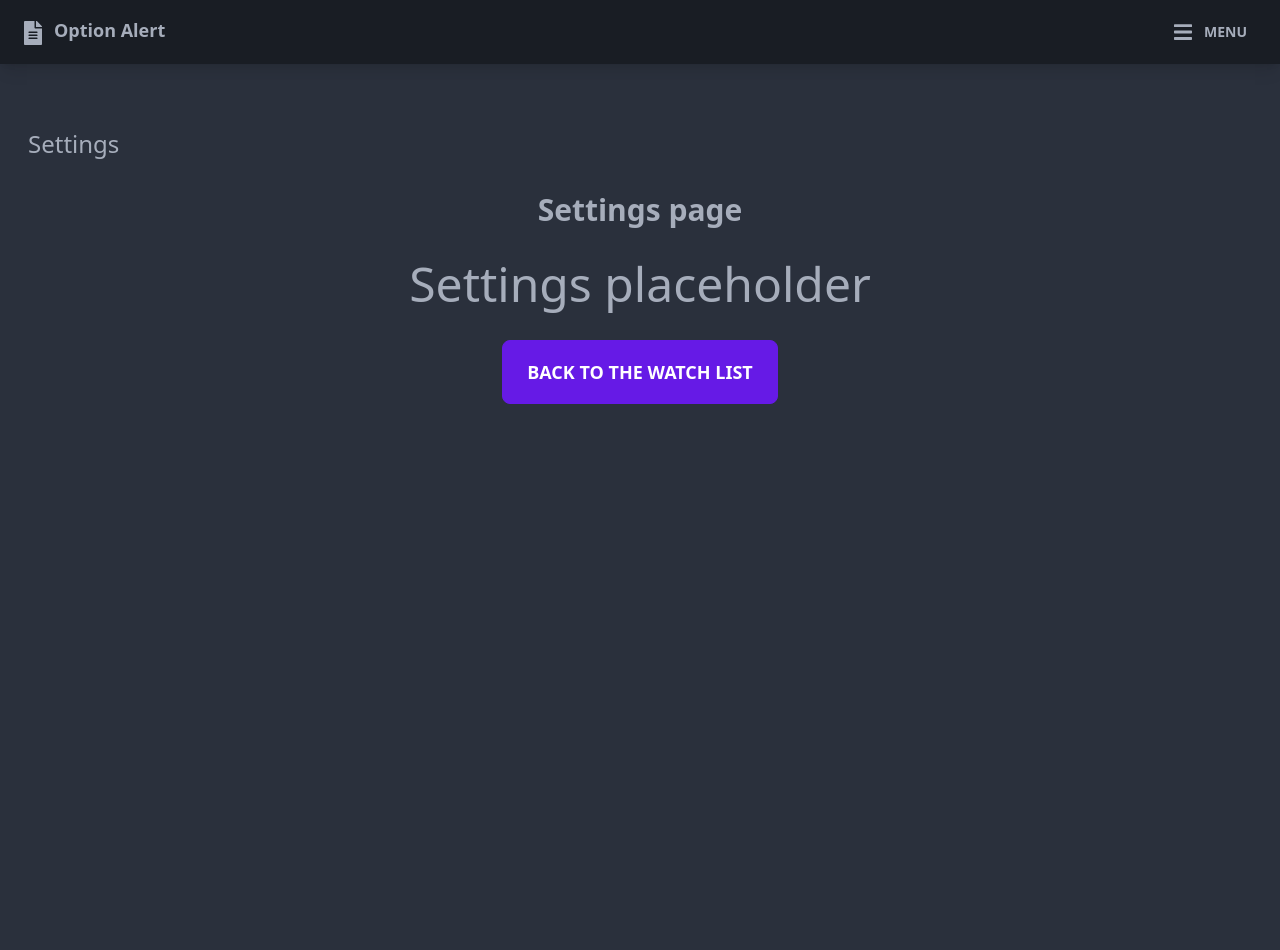
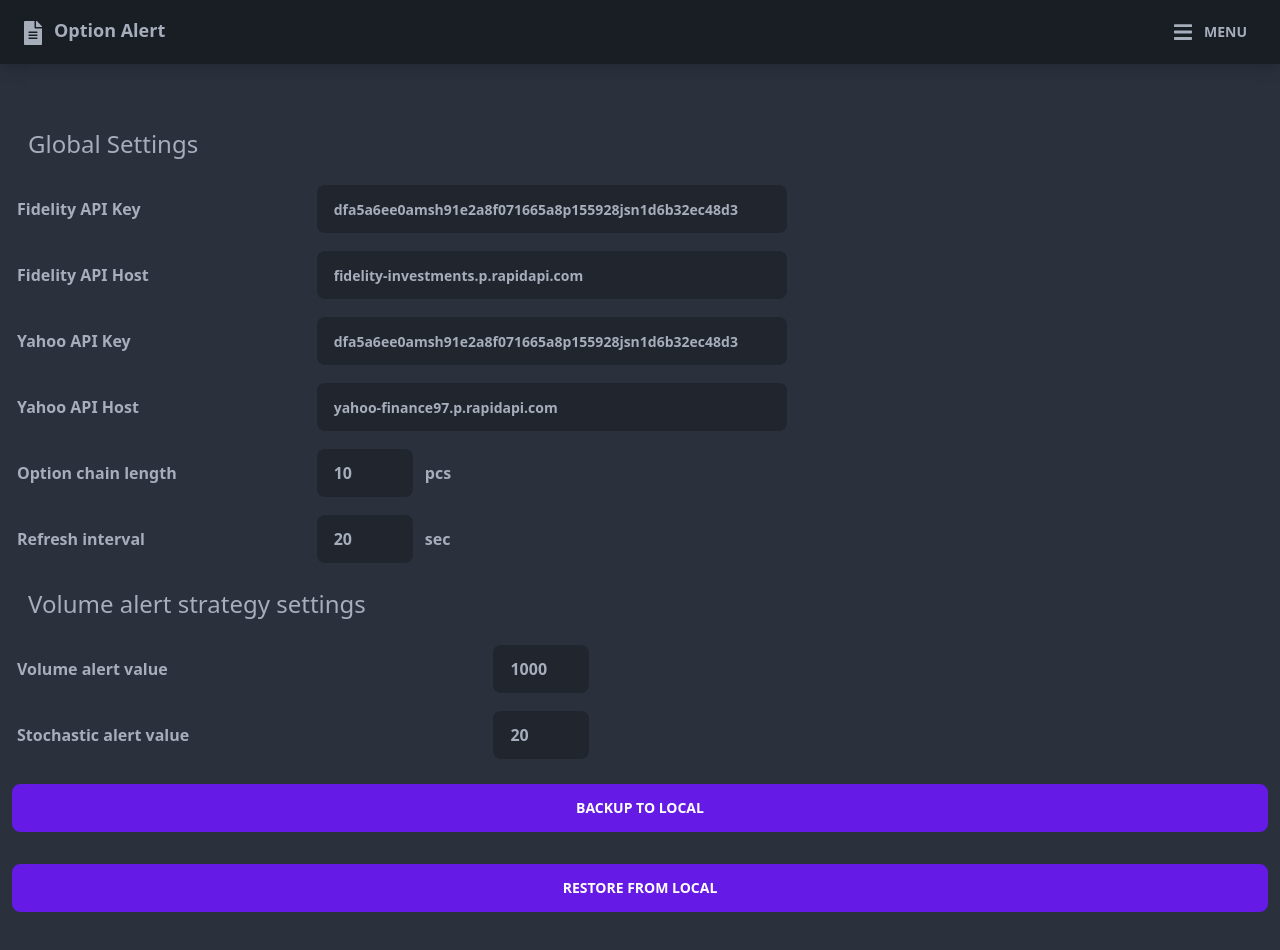
Before and after one commit to gbodacs/OptionAlert, a React (Create React App) app: page /#/settings in a window 1280 px wide. Shown: the top 950 px of the page. Before the commit the page ends 800 px from the top, so only its background shows below. Built offline with nearby package versions, Linux system fonts and the light colour scheme.

Commit message:
Settings + save data to local storage

```diff
--- a/src/Alert/AlertManager.ts
+++ b/src/Alert/AlertManager.ts
@@ -1,5 +1,6 @@
 import { timeStamp } from "console";
 import logger from "../Utils/logger";
+import { getUnderlyingTickerFromOptionsTicker } from "../Utils/timedate";
 import AlertItem from "./AlertItem";
 
 class AlertManager {
@@ -36,7 +37,8 @@ class AlertManager {
     return false;
   }
 
-  public Alert(underlyingTicker: string, optionTicker: string, strategy: string, timestamp:number, text: string) {
+  public Alert(optionTicker: string, strategy: string, timestamp:number, text: string) {
+    const underlyingTicker = getUnderlyingTickerFromOptionsTicker(optionTicker);
     if (! this.AddItemToList(underlyingTicker, optionTicker, strategy, timestamp, text) )
       return; // Already added to the list
 
--- a/src/Global/ConstManager.ts
+++ b/src/Global/ConstManager.ts
@@ -1,26 +1,109 @@
+
+interface SaveData  {
+  yahooKey:string,
+  yahooHost: string,
+  fidelityKey: string,
+  fidelityHost: string,
+  optionChainLen: number,
+  refreshInterval: number
+  OptionVolumeStrategy:{
+    volumeAlertValue: number,
+    stochasticAlertValue: number
+  }
+}
 
 export default class ConstManager {
-  private volumeMin = 1000;
-  private stochasticUnder = 20;
+  constructor() {
+    this.Restore()
+  }
+
+  private constManagerName = "ConstManager"
+
+  private volumeAlertValue = 1000;
+  private stochasticAlertValue = 20;
   private optionChainLength = 10;
-  private refreshInterval = 10000; // 20 sec refresh
+  private refreshInterval = 20000; // 20 sec refresh
 //
-  private fidelityKey = "xxxxx"
-  private fidelityHost = "xxxxx"
+  private fidelityKey = "dfa5a6ee0amsh91e2a8f071665a8p155928jsn1d6b32ec48d3"
+  private fidelityHost = "fidelity-investments.p.rapidapi.com"
 
-  private yahooKey = "xxxxx"
-  private yahooHost = "xxxxx"
+  private yahooKey = "dfa5a6ee0amsh91e2a8f071665a8p155928jsn1d6b32ec48d3"
+  private yahooHost = "yahoo-finance97.p.rapidapi.com"
 
-  public getVolumeMin(): number {return this.volumeMin;}
-
+  // Globals
   public getRefreshInterval(): number {return this.refreshInterval;}
-
   public getOptionChainLength(): number {return this.optionChainLength;}
-  public getStochasticUnder(): number {return this.stochasticUnder;}
-
   public getFidelityKey(): string {return this.fidelityKey;}
   public getFidelityHost(): string {return this.fidelityHost;}
-
   public getYahooKey(): string {return this.yahooKey;}
   public getYahooHost(): string {return this.yahooHost;}
+
+  public setRefreshInterval(i: number) {this.refreshInterval = i} // in millisecond
+  public setOptionChainLength(i: number) {this.optionChainLength = i}
+  public setFidelityKey(i: string) {this.fidelityKey = i}
+  public setFidelityHost(i: string) {this.fidelityHost = i}
+  public setYahooKey(i: string) {this.yahooKey = i}
+  public setYahooHost(i: string) {this.yahooHost = i}
+
+  // VolumeAlert Strategy
+  public getVolumeAlertValue(): number {return this.volumeAlertValue;}
+  public getStochasticAlertValue(): number {return this.stochasticAlertValue;}
+
+  public setVolumeAlertValue(i: number) {this.volumeAlertValue = i}
+  public setStochasticAlertValue(i: number) {this.stochasticAlertValue = i}
+
+
+  Backup() {
+    let saveData: SaveData = {
+      yahooKey: "",
+      yahooHost: "",
+      fidelityKey: "",
+      fidelityHost: "",
+      optionChainLen: 10,
+      refreshInterval: 60000,
+      OptionVolumeStrategy: {
+        volumeAlertValue: 1000,
+        stochasticAlertValue: 20
+      }
+    };
+
+    saveData.yahooHost = this.yahooHost
+    saveData.yahooKey = this.yahooKey
+    saveData.fidelityHost = this.fidelityHost
+    saveData.fidelityKey = this.fidelityKey
+    saveData.optionChainLen = this.optionChainLength
+    saveData.refreshInterval = this.refreshInterval
+    saveData.OptionVolumeStrategy.volumeAlertValue = this.volumeAlertValue
+    saveData.OptionVolumeStrategy.stochasticAlertValue = this.stochasticAlertValue
+
+    localStorage.setItem(this.constManagerName, JSON.stringify(saveData))
+  }
+
+  Restore() {
+    let loadData: SaveData = {
+      yahooKey: "",
+      yahooHost: "",
+      fidelityKey: "",
+      fidelityHost: "",
+      optionChainLen: 10,
+      refreshInterval: 60000,
+      OptionVolumeStrategy: {
+        volumeAlertValue: 1000,
+        stochasticAlertValue: 20
+      }
+    };
+
+    const itemFromStorage = localStorage.getItem(this.constManagerName)
+    if (itemFromStorage) {
+      loadData = JSON.parse(itemFromStorage)
+      this.setFidelityHost(loadData.fidelityHost)
+      this.setFidelityKey(loadData.fidelityKey)
+      this.setYahooHost(loadData.yahooHost)
+      this.setYahooKey(loadData.yahooKey)
+      this.setOptionChainLength(loadData.optionChainLen)
+      this.setRefreshInterval(loadData.refreshInterval)
+      this.setStochasticAlertValue(loadData.OptionVolumeStrategy.stochasticAlertValue)
+      this.setVolumeAlertValue(loadData.OptionVolumeStrategy.volumeAlertValue)
+    }
+  }
 }
--- a/src/Logic/Strategy/VwapUnder.ts
+++ b/src/Logic/Strategy/VwapUnder.ts
@@ -8,7 +8,7 @@ import {Vwap, VwapInput} from "../../Indicators/vwap"
 
 class VwapAboveStrategy extends StrategyBase {
   constructor(optionTicker: string, underlyingTicker:string) {
-    super(optionTicker, underlyingTicker, "Josh VWAP under");
+    super(optionTicker, "Josh VWAP under");
   }
 
   Tick():void {
--- a/src/Ui/pages/AddNew.tsx
+++ b/src/Ui/pages/AddNew.tsx
@@ -23,7 +23,7 @@ function AddNew() {
   const addButtonHandler = async (event: React.MouseEvent<HTMLButtonElement>) => {
     event.preventDefault();
 
-    Global.getInstance().getStrategyManager().AddVolumeAboveStrategy(ticker, option);
+    Global.getInstance().getStrategyManager().AddVolumeAboveStrategy(option);
     toast.info(option+" Added")
   }
 
--- a/src/Ui/pages/Settings.tsx
+++ b/src/Ui/pages/Settings.tsx
@@ -1,5 +1,8 @@
 import { useEffect, useState } from "react";
 import { Link } from "react-router-dom";
+import { toast } from "react-toastify";
+import Global from "../../Global/Global";
+import VolumeAboveStrategy from "../../Logic/Strategy/VolumeAbove";
 import closeDropDown from "../../Utils/closedropdown";
 
 export default function Settings() {
@@ -7,31 +10,159 @@ export default function Settings() {
   const [fidelityHost, setFidelityHost] = useState<string>("");
   const [yahooKey, setYahooKey] = useState<string>("");
   const [yahooHost, setYahooHost] = useState<string>("");
+  const [optionChainLength, setOptionChainLength] = useState<number>(0);
+  const [refreshInterval, setRefreshInterval] = useState<number>(0);
 
-  const [volumeAlertValue, setVolumeAlertValue] = useState<number>(1000);
-  const [stochasticAlertValue, setStochasticAlertValue] = useState<number>(20);
-  const [optionChainLength, setOptionChainLength] = useState<number>(10);
-  const [refreshInterval, setRefreshInterval] = useState<number>(10000);
+  const [volumeAlertValue, setVolumeAlertValue] = useState<number>(0);
+  const [stochasticAlertValue, setStochasticAlertValue] = useState<number>(0);
+
 
   useEffect(() => {
     closeDropDown();
+    loadData();
   }, []);
+
+  const saveButtonHandler = (event: React.MouseEvent<HTMLButtonElement>) => {
+    event.preventDefault();
+
+    Global.getInstance().getConstManager().setFidelityHost(fidelityHost)
+    Global.getInstance().getConstManager().setFidelityKey(fidelityKey)
+    Global.getInstance().getConstManager().setYahooHost(yahooHost)
+    Global.getInstance().getConstManager().setYahooKey(yahooKey)
+
+    Global.getInstance().getConstManager().setOptionChainLength(optionChainLength)
+    Global.getInstance().getConstManager().setRefreshInterval(refreshInterval*1000)
+
+    Global.getInstance().getConstManager().setVolumeAlertValue(volumeAlertValue)
+    Global.getInstance().getConstManager().setStochasticAlertValue(stochasticAlertValue)
+
+    Global.getInstance().getConstManager().Backup()
+
+    toast.info("Settings saved successfully.")
+  }
+
+  const loadButtonHandler = (event: React.MouseEvent<HTMLButtonElement>) => {
+    event.preventDefault();
+
+    loadData()
+
+    toast.info("Settings loaded successfully.")
+  }
+
+  const loadData = () => {
+    Global.getInstance().getConstManager().Restore()
+
+    setFidelityHost(Global.getInstance().getConstManager().getFidelityHost())
+    setFidelityKey(Global.getInstance().getConstManager().getFidelityKey())
+    setYahooHost(Global.getInstance().getConstManager().getYahooHost())
+    setYahooKey(Global.getInstance().getConstManager().getYahooKey())
+
+    setOptionChainLength(Global.getInstance().getConstManager().getOptionChainLength())
+    setRefreshInterval(Global.getInstance().getConstManager().getRefreshInterval()/1000)
+
+    setVolumeAlertValue(Global.getInstance().getConstManager().getVolumeAlertValue())
+    setStochasticAlertValue(Global.getInstance().getConstManager().getStochasticAlertValue())
+  }
+
+  const fidelityKeyChange = (e: React.ChangeEvent<HTMLInputElement>) => {
+    setFidelityKey(e.target.value);
+  };
+
+  const fidelityHostChange = (e: React.ChangeEvent<HTMLInputElement>) => {
+    setFidelityHost(e.target.value);
+  };
+
+  const yahooKeyChange = (e: React.ChangeEvent<HTMLInputElement>) => {
+    setYahooKey(e.target.value);
+  };
+
+  const yahooHostChange = (e: React.ChangeEvent<HTMLInputElement>) => {
+    setYahooHost(e.target.value);
+  };
+
+  const optionChainLengthChange = (e: React.ChangeEvent<HTMLInputElement>) => {
+    let value = +e.target.value;
+    if (value<6)
+      value = 6;
+    setOptionChainLength( value );
+  };
+
+  const refreshIntervalChange = (e: React.ChangeEvent<HTMLInputElement>) => {
+    let interval = +e.target.value
+    if (interval<1)
+      interval = 1;
+    if (interval>60*60)
+      interval = 60*60;
+
+    setRefreshInterval( interval );
+  };
+
+  const volumeAlertValueChange = (e: React.ChangeEvent<HTMLInputElement>) => {
+    let interval = +e.target.value
+    if (interval<1)
+      interval = 1;
+
+    setVolumeAlertValue( interval );
+  };
+
+  const stochasticAlertValueChange = (e: React.ChangeEvent<HTMLInputElement>) => {
+    let interval = +e.target.value
+    if (interval<1)
+      interval = 1;
+    if (interval>99)
+      interval = 99
+    setStochasticAlertValue( interval );
+  };
 
   return (
     <>
-      <h1 className="text-2xl m-4">Settings</h1>
+    <h1 className="text-2xl m-4">Global Settings</h1>
 
-      <div className="hero">
-        <div className="text-center hero-content">
-          <div className="max-w-lg">
-            <h3 className="text-3xl font-bold mb-8">Settings page</h3>
-            <p className="text-5xl mb-8">Settings placeholder</p>
-            <Link to="/alertlist" className="btn btn-primary btn-lg">
-              Back to the Watch List
-            </Link>
-          </div>
-        </div>
-      </div>
+    <table className="table-auto w-full max-w-3xl"><tbody className="w-full max-w-3xl">
+      <tr>
+        <th align= "left"><label className="m-1">Fidelity API Key</label></th>
+        <th align= "left"><input type="text" className="bg-base-300 m-2 input input-md text-normal w-full max-w-xl" placeholder="Fidelity API key" value={fidelityKey} onChange={fidelityKeyChange} /></th>
+      </tr>
+      <tr>
+        <th align= "left"><label className="m-1">Fidelity API Host</label></th>
+        <th align= "left"><input type="text" className="bg-base-300 m-2 input input-md text-normal w-full max-w-xl" placeholder="Fidelity API Host" value={fidelityHost} onChange={fidelityHostChange} /></th>
+      </tr>
+
+      <tr>
+        <th align= "left"><label className="m-1">Yahoo API Key</label></th>
+        <th align= "left"><input type="text" className="bg-base-300 m-2 input input-md text-normal w-full max-w-xl" placeholder="Yahoo API key" value={yahooKey} onChange={yahooKeyChange} /></th>
+      </tr>
+      <tr>
+        <th align= "left"><label className="m-1">Yahoo API Host</label></th>
+        <th align= "left"><input type="text" className="bg-base-300 m-2 input input-md text-normal w-full max-w-xl" placeholder="Yahoo API Host" value={yahooHost} onChange={yahooHostChange} /></th>
+      </tr>
+
+      <tr>
+        <th align= "left"><label className="m-1">Option chain length</label></th>
+        <th align= "left"><input type="number" className="bg-base-300 m-2 input input-2xl w-24 text-normal" placeholder="Option chain length" value={optionChainLength} onChange={optionChainLengthChange} /> pcs</th>
+      </tr>
+      <tr>
+        <th align= "left"><label className="m-1">Refresh interval</label></th>
+        <th align= "left"><input type="number" className="bg-base-300 m-2 input input-2xl w-24 text-normal" placeholder="Refresh interval" value={refreshInterval} onChange={refreshIntervalChange} /> sec</th>
+      </tr>
+      </tbody></table>
+
+
+      <h1 className="text-2xl m-4">Volume alert strategy settings</h1>
+
+      <table className="table-auto w-full max-w-3xl"><tbody className="w-full max-w-3xl">
+      <tr>
+        <th align= "left"><label tabIndex={0} className="m-1">Volume alert value</label></th>
+        <th align= "left"><input tabIndex={0} type="number" className="bg-base-300 m-2 input w-24 input-2xl text-normal" placeholder="Volume alert value" value={volumeAlertValue} onChange={volumeAlertValueChange} /></th>
+      </tr>
+      <tr>
+        <th align= "left"><label tabIndex={1} className="m-1">Stochastic alert value</label></th>
+        <th align= "left"><input tabIndex={1} type="number" className="bg-base-300 m-2 input w-24 input-2xl text-normal" placeholder="Stochastic Alert Value" value={stochasticAlertValue} onChange={stochasticAlertValueChange} /></th>
+      </tr>
+      </tbody></table>
+
+      <button onClick={saveButtonHandler} className="btn w-full my-4 btn-primary">Backup to local</button>
+      <button onClick={loadButtonHandler} className="btn w-full my-4 btn-primary">Restore from local</button>
     </>
   );
 }
```
Also changed, not shown: src/Logic/Strategy/StrategyBase.ts (+3 -4 lines), src/Logic/Strategy/VolumeAbove.ts (+3 -4 lines), src/Logic/TickerManager/StrategyManager.ts (+3 -4 lines), src/Utils/timedate.ts (+18 -0 lines).
